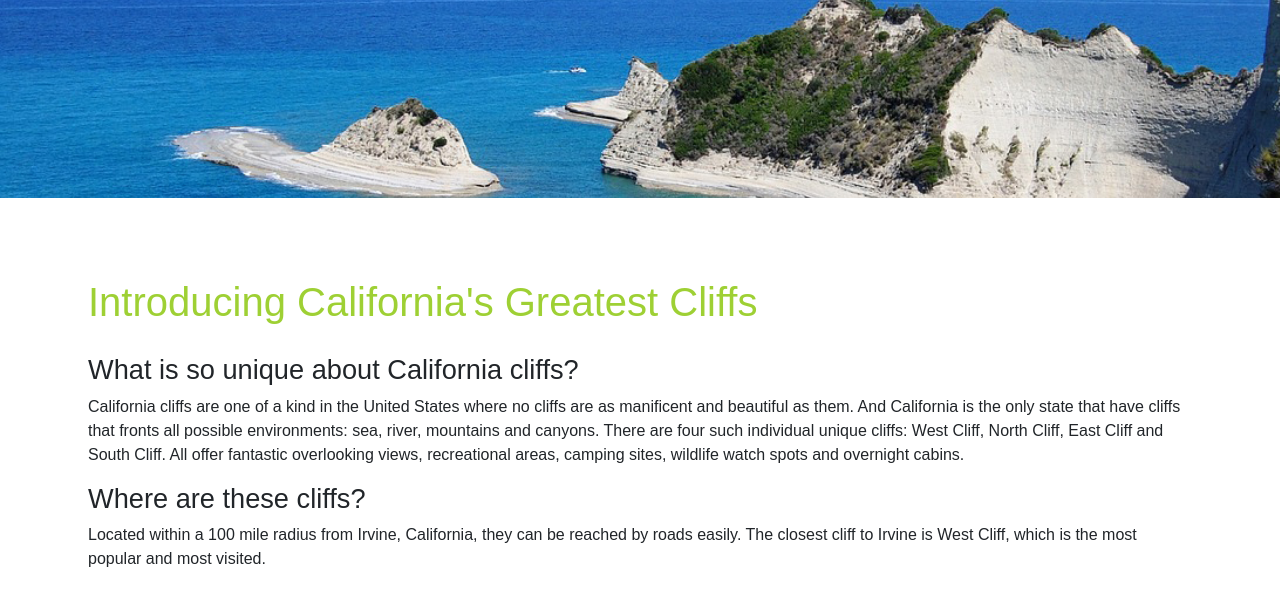
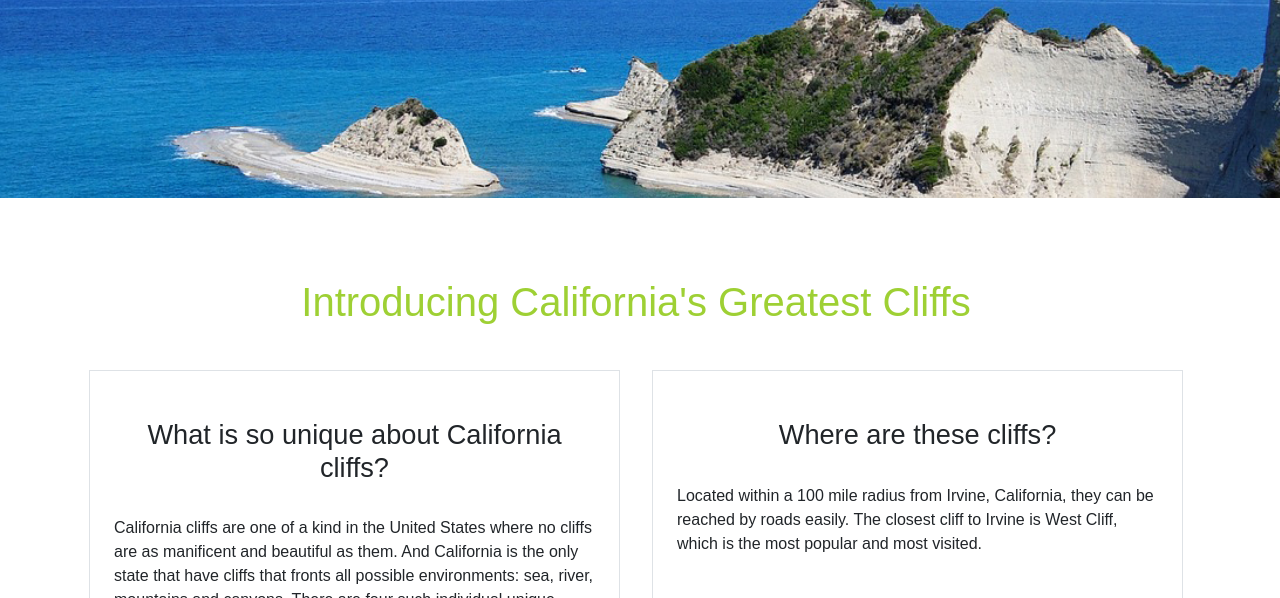
Before and after one commit to annmariajose/m2-w2-d2-homework, a plain HTML site: page index.html in a window 1280 px wide. Shown: the part 202-800 px from the top of the page. Drawn offline with nearby package versions, Linux system fonts and the light colour scheme.

Commit message:
Add main area grid

```diff
--- a/index.html
+++ b/index.html
@@ -45,10 +45,12 @@
     </header>
 
     <main>
-      <div>
-        <h1>Introducing California's Greatest Cliffs</h1>
-        <div>
-          <h2>What is so unique about California cliffs?</h2>
+      <div class="grid_system">
+        <h1 class="text-center">Introducing California's Greatest Cliffs</h1>
+        <div class="row">
+          <div class="col-sm-6 p-3">
+            <div class="p-4 border h-100">
+              <h2 class="p-4 text-center">What is so unique about California cliffs?</h2>
               <p>
                 California cliffs are one of a kind in the United States where
                 no cliffs are as manificent and beautiful as them. And
@@ -61,14 +63,17 @@
               </p>
             </div>
           </div>
-
-      <div>
-        <h2>Where are these cliffs?</h2>
+          <div class="col-sm-6 p-3">
+            <div class="p-4 border h-100">
+              <h2 class="p-4 text-center">Where are these cliffs?</h2>
               <p>
                 Located within a 100 mile radius from Irvine, California, they
                 can be reached by roads easily. The closest cliff to Irvine is
                 West Cliff, which is the most popular and most visited.
               </p>
+            </div>
+          </div>
+        </div>
       </div>
     </main>
 
--- a/styles.css
+++ b/styles.css
@@ -210,7 +210,7 @@ footer #nondisclaimer .social .fa-instagram {
         border-bottom: 1px solid rgba(202, 204, 202, 0.6);
       }
       main {
-        padding: 3em 1em 3em 1em;
+        padding: 3em 4em 3em 3.5em;
         margin: 0;
       }
       #home .main-col-content {
```
Lines whose indentation alone changed are shown as unchanged.
